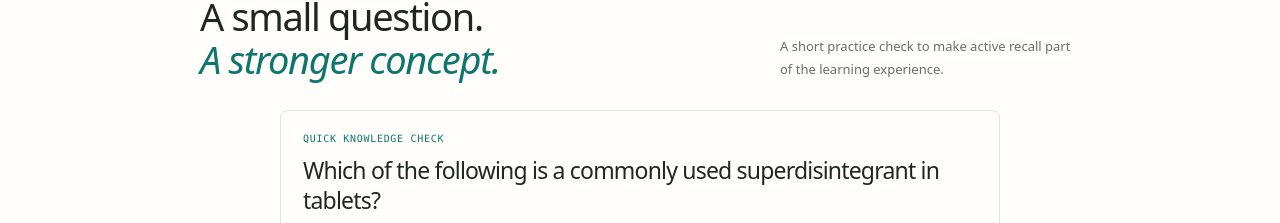
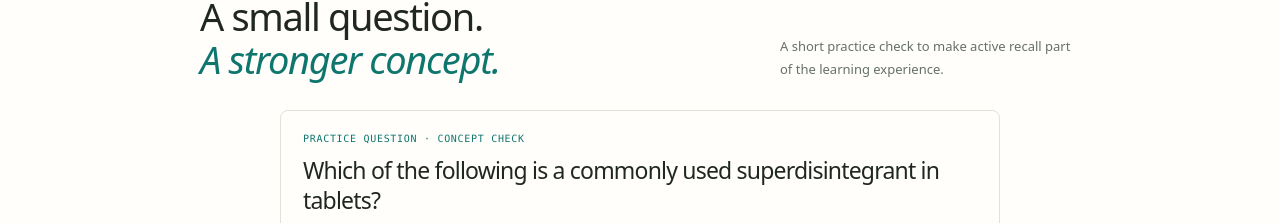
Before and after one commit to milesmoraliis759/portfolio, a Next.js app: page / in a window 1280 px wide. Shown: the part 2267-2490 px from the top of the page. Built offline with nearby package versions, Linux system fonts and the light colour scheme; no server answers.

Commit message:
Label inline knowledge checks as practice questions

```diff
--- a/src/components/quick-check.tsx
+++ b/src/components/quick-check.tsx
@@ -17,7 +17,7 @@ export function QuickCheck({ question, options, answer, explanation }: Props) {
 
   return (
     <section className="quick-check" aria-label="Knowledge check">
-      <div className="quick-check-kicker">QUICK KNOWLEDGE CHECK</div>
+      <div className="quick-check-kicker">PRACTICE QUESTION · CONCEPT CHECK</div>
       <h3>{question}</h3>
       <div className="quick-check-options">
         {options.map((option, index) => {
```
